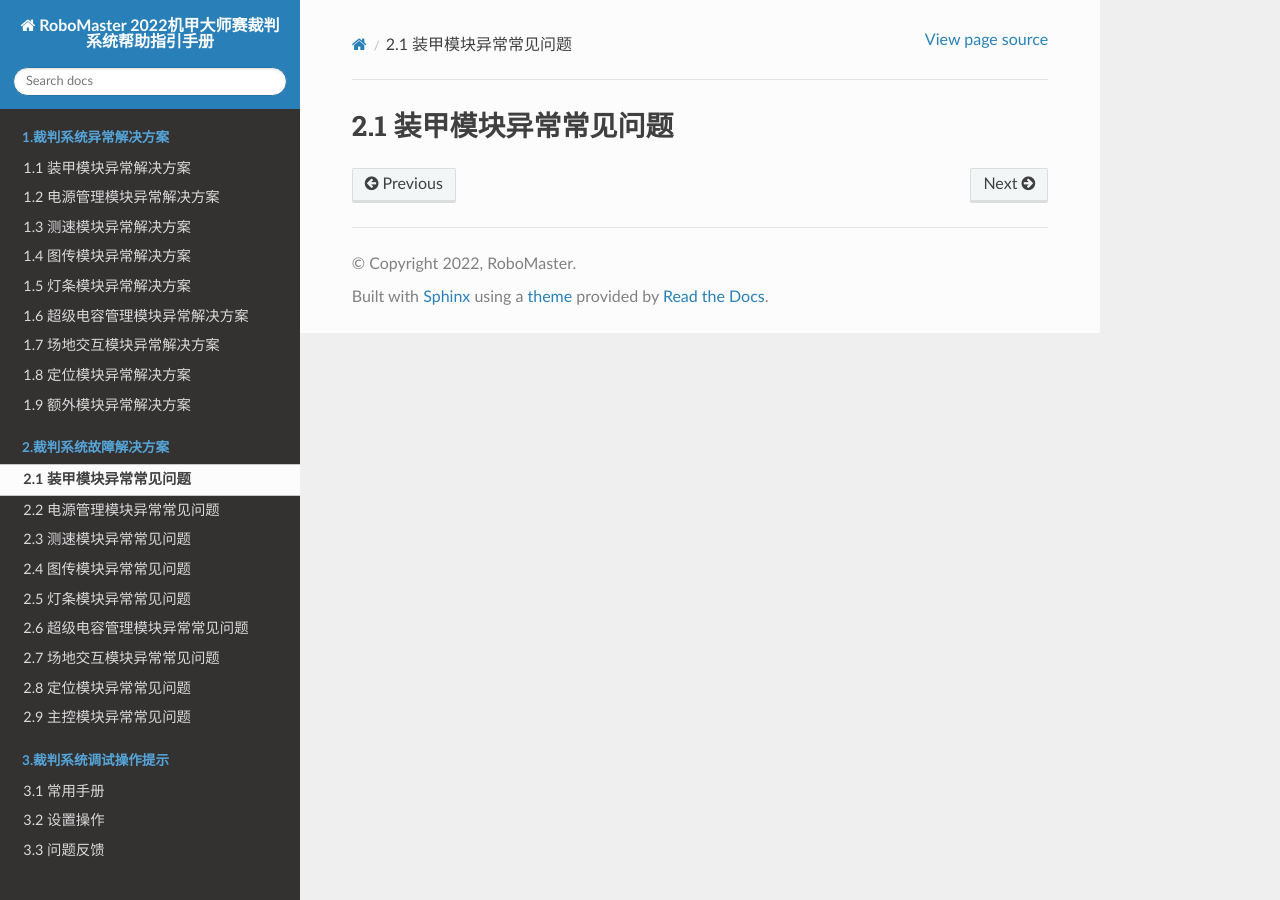
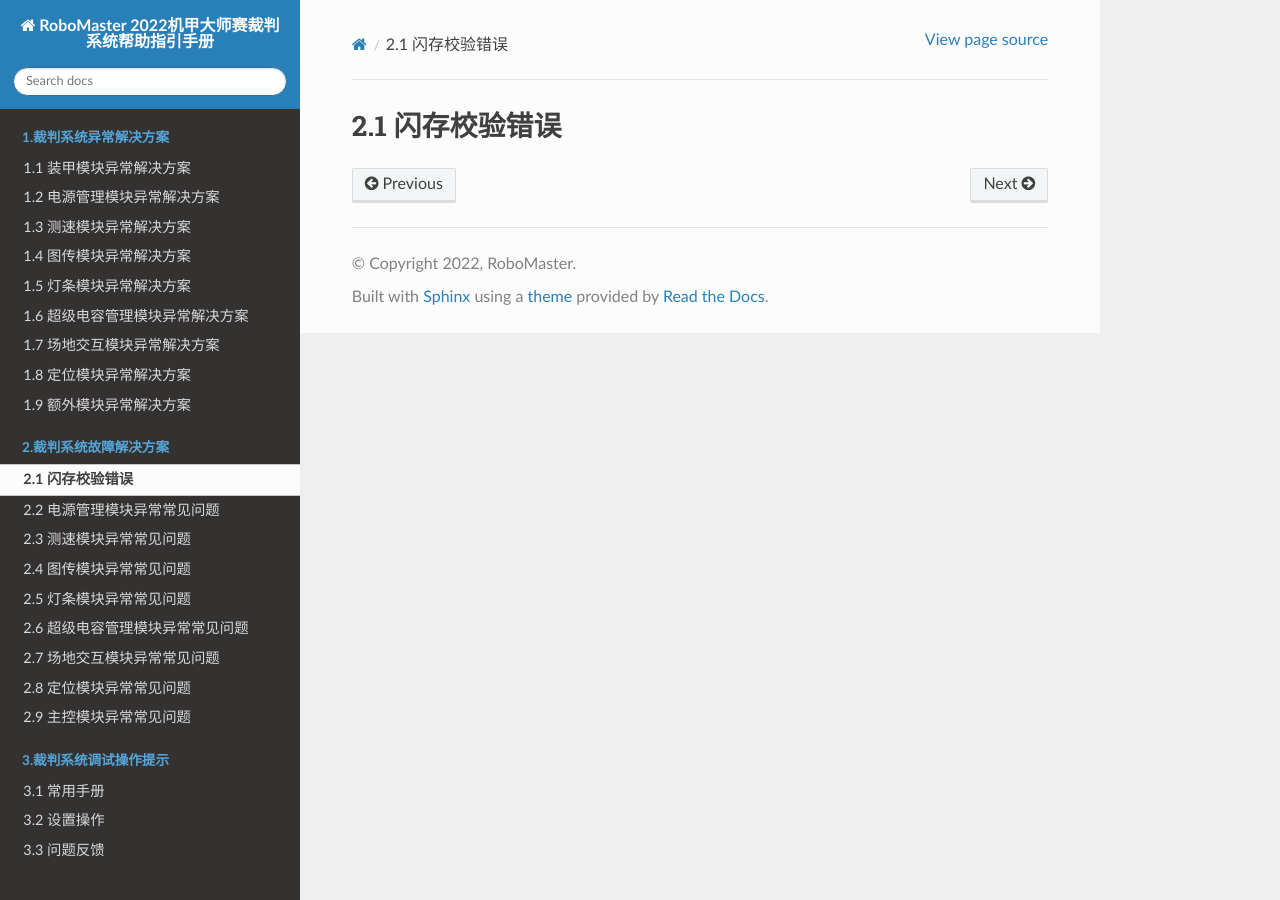
Before and after one commit to RoboMaster/RefereeSystem_Help, a Sphinx documentation site: the page built from docs/ch2/2-1.md, in a window 1280 px wide. Built offline with Sphinx 7.4.7 and the Read the Docs theme 2.0.0, drawn with Linux system fonts in a browser that asks for light colours; pages that are not in the unit, such as notebooks, are missing from menus.

Commit message:
Update 2-1.md

```diff
--- a/docs/ch2/2-1.md
+++ b/docs/ch2/2-1.md
@@ -1 +1 @@
-# 2.1 装甲模块异常常见问题
+# 2.1 闪存校验错误
```
